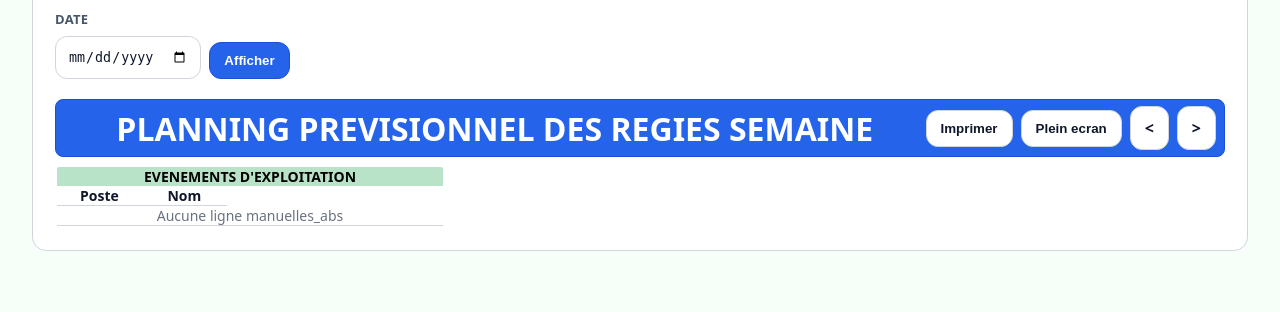
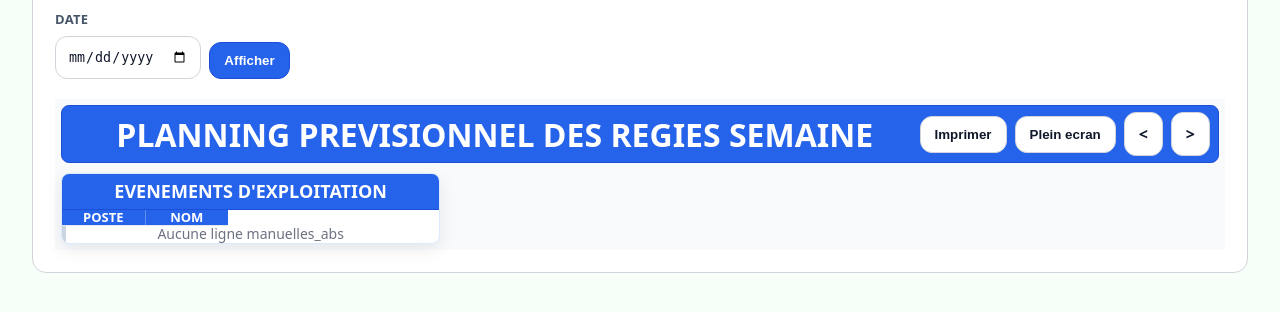
Before and after one commit to dojo360-git/gestom_django, a Django app: template core/templates/core/previsions_semaines.html in a window 1280 px wide. Shown: the part 187-499 px from the top of the page. Run offline with Django 5.2, Linux system fonts and the light colour scheme; the template is opened without the code that fills it, so the values that code supplies are empty.

Commit message:
20260616 1343

```diff
--- a/core/templates/core/_previsions_shared_styles.html
+++ b/core/templates/core/_previsions_shared_styles.html
@@ -1,17 +1,26 @@
 <style>
   .jour {
-    margin: 8px 0 0;
-    padding: 2px;
+    margin: 0;
+    padding: 0;
+    overflow: hidden;
+    border: 1px solid #dbeafe;
+    border-radius: 8px;
+    background: #ffffff;
+    box-shadow: 0 6px 18px rgba(15, 23, 42, 0.08);
   }
 
   .jour h2 {
     margin: 0;
-    padding: 0;
-    font-size: 14px;
+    padding: 7px 10px;
+    font-size: 18px;
+    line-height: 1.15;
+    font-weight: 700;
+    letter-spacing: 0;
     text-align: center;
-    background: rgba(22, 163, 74, 0.3);
-    color: #000000;
-    border-radius: 2px 2px 0 0;
+    text-transform: uppercase;
+    background: #2563eb;
+    color: #ffffff;
+    border-bottom: 1px solid #1d4ed8;
   }
 
   .jour table {
@@ -25,12 +34,25 @@
   .jour th,
   .jour td {
     margin: 0;
-    padding: 0;
+    padding: 6px 7px;
     border: 1px solid #d1d5db;
     font-size: 14px;
+    line-height: 1.18;
     vertical-align: middle;
     text-align: center;
     word-wrap: break-word;
+  }
+
+  .jour th {
+    font-size: 13px;
+    font-weight: 700;
+    letter-spacing: 0;
+    text-transform: uppercase;
+  }
+
+  .jour td {
+    color: #111827;
+    font-weight: 400;
   }
 
   .jour .empty {
--- a/core/templates/core/previsions_semaines.html
+++ b/core/templates/core/previsions_semaines.html
@@ -7,13 +7,13 @@
 <style>
   .semaine {
     margin: 0;
-    padding: 0;
-    background: #ffffff;
+    padding: 6px;
+    background: #f8fafc;
     display: grid;
     grid-template-columns: repeat(3, minmax(0, 1fr));
     grid-auto-rows: max-content;
     align-content: start;
-    gap: 0;
+    gap: 10px;
   }
 
   .semaine.is-fullscreen {
@@ -73,12 +73,86 @@
 
   .jour[data-day-url] {
     cursor: pointer;
+    transition: border-color 0.18s ease, box-shadow 0.18s ease, transform 0.18s ease;
+  }
+
+  .jour[data-day-url]:hover {
+    border-color: #2563eb;
+    box-shadow: 0 14px 30px rgba(37, 99, 235, 0.16);
+    transform: translateY(-1px);
   }
 
   .semaine .jour th,
   .semaine .jour td {
     border: none;
-    border-bottom: 1px solid #d1d5db;
+    border-bottom: 1px solid #e5e7eb;
+  }
+
+  .semaine .jour th {
+    background: #2563eb;
+    color: #ffffff;
+    border-right: 1px solid rgba(255, 255, 255, 0.28);
+  }
+
+  .semaine .jour th:last-child {
+    border-right: none;
+  }
+
+  .semaine .jour tbody tr {
+    box-shadow: inset 4px 0 0 var(--flux-color, #cbd5e1);
+  }
+
+  .semaine .jour tbody tr:nth-child(even) {
+    background: #f8fafc;
+  }
+
+  .semaine .jour tbody tr:hover {
+    background: #eff6ff;
+  }
+
+  .semaine .jour tbody tr:last-child td {
+    border-bottom: none;
+  }
+
+  .semaine .jour td:first-child {
+    font-weight: 500;
+  }
+
+  .semaine .jour .flux-cell {
+    background: transparent !important;
+  }
+
+  .flux-badge {
+    display: inline-flex;
+    align-items: center;
+    justify-content: center;
+    min-width: 54px;
+    max-width: 100%;
+    padding: 3px 10px;
+    border-radius: 999px;
+    background: var(--flux-color, #e5e7eb);
+    color: #ffffff;
+    font-weight: 600;
+    line-height: 1.1;
+    text-shadow: 0 1px 1px rgba(15, 23, 42, 0.28);
+    box-shadow: inset 0 -8px 14px rgba(15, 23, 42, 0.12);
+  }
+
+  .depart-cell {
+    font-weight: 400;
+    color: #111827;
+    white-space: nowrap;
+  }
+
+  .depart-cell::before {
+    content: "";
+    display: inline-block;
+    width: 9px;
+    height: 9px;
+    margin-right: 5px;
+    border: 2px solid var(--flux-color, #2563eb);
+    border-radius: 50%;
+    vertical-align: -1px;
   }
 
   .info-col-poste {
@@ -201,14 +275,16 @@
           </thead>
           <tbody>
             {% for row in group.rows %}
-            <tr>
+            <tr style="--flux-color: {{ row.flux_bg_color|default:'#cbd5e1' }};">
               <td>{{ row.itineraire|default:"" }}</td>
               <td>{{ row.vehicule|default:"" }}</td>
-              <td style="background-color: {{ row.flux_bg_color }};">{{ row.flux|default:"" }}</td>
+              <td class="flux-cell">
+                {% if row.flux %}<span class="flux-badge">{{ row.flux }}</span>{% endif %}
+              </td>
               <td>{% if row.agent_1 %}{{ row.agent_1.nom|default:"" }}{% endif %}</td>
               <td>{% if row.agent_2 %}{{ row.agent_2.nom|default:"" }}{% endif %}</td>
               <td>{% if row.agent_3 %}{{ row.agent_3.nom|default:"" }}{% endif %}</td>
-              <td>{{ row.depart|time:"H:i"|default:"" }}</td>
+              <td class="depart-cell">{{ row.depart|time:"H:i"|default:"" }}</td>
             </tr>
             {% empty %}
             <tr>
```
